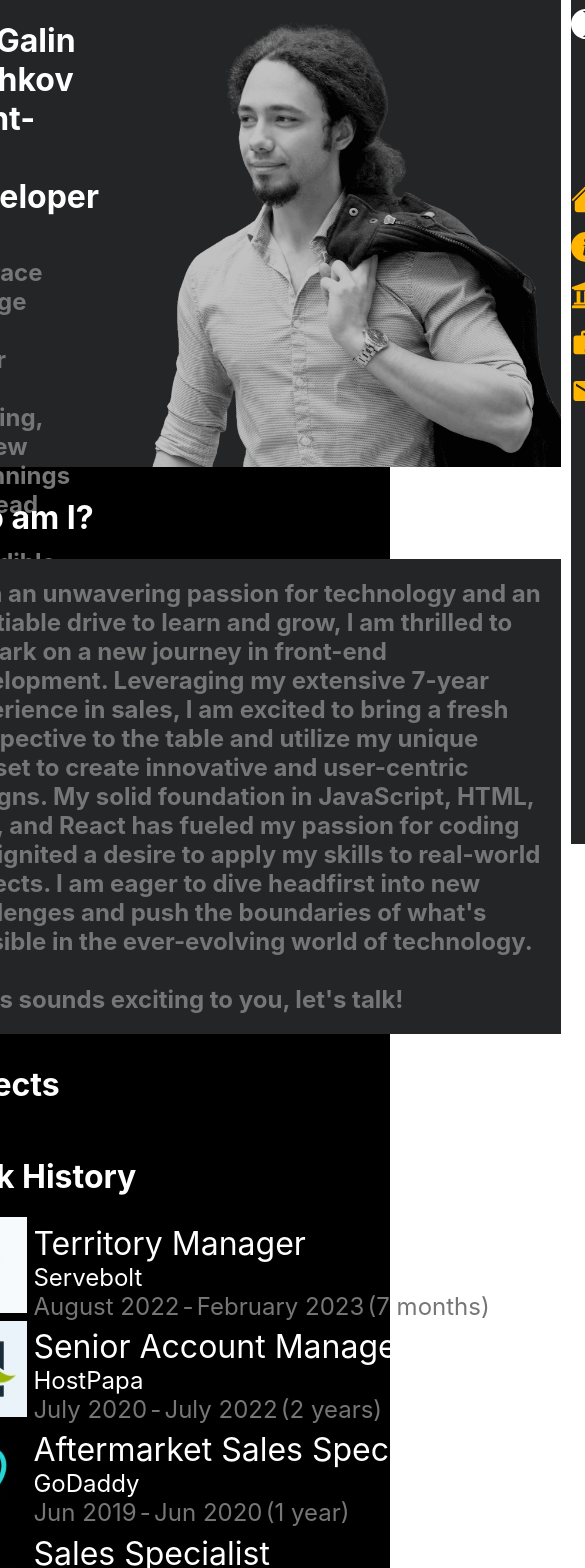
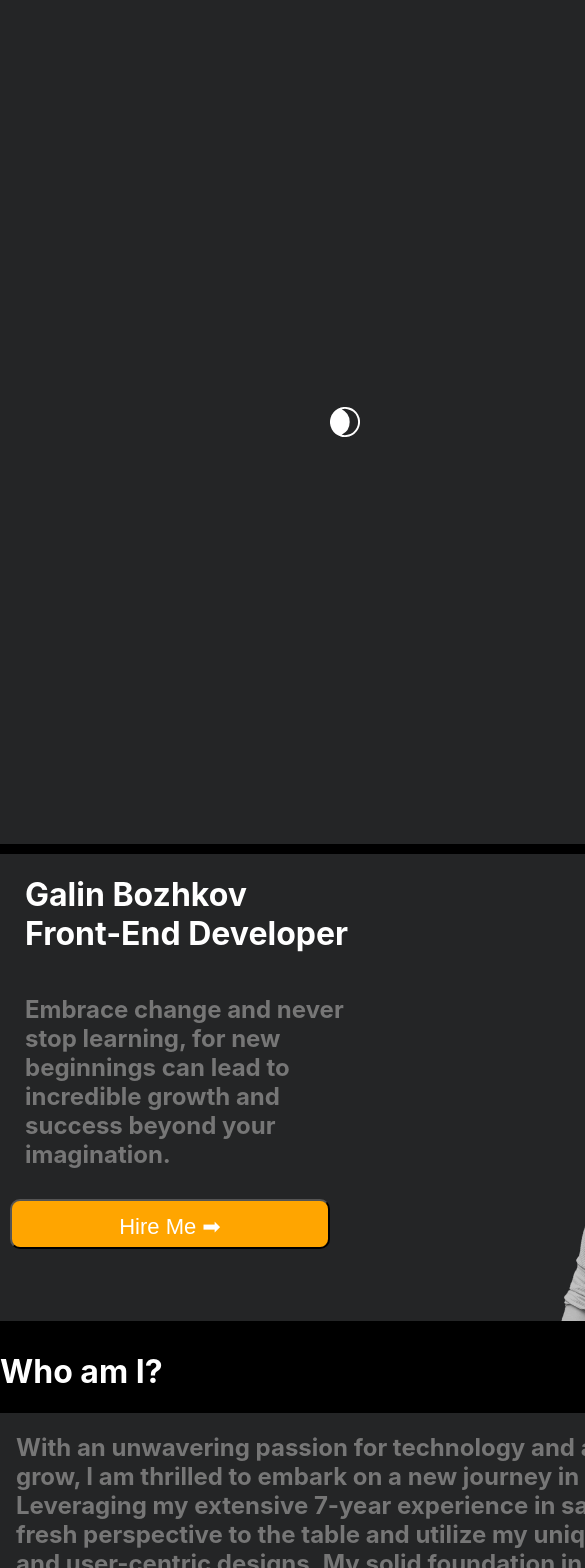
Before and after one commit to GalinB/cv-site, a React (Create React App) app: page / in a window 390 px wide. Shown: the top 1568 px of the page, 585 px wide, since content can reach past the window. Built offline with nearby package versions, Linux system fonts and the light colour scheme.

Commit message:
mobile version

```diff
--- a/public/index.html
+++ b/public/index.html
@@ -3,7 +3,8 @@
   <head>
     <meta charset="utf-8" />
     <link rel="icon" href="%PUBLIC_URL%/favicon.ico" />
-    <meta name="viewport" content="width=device-width, initial-scale=1" />
+
+    <meta name="viewport" content="width=1000, initial-scale=1" />
     <meta name="theme-color" content="#000000" />
     <meta
       name="description"
@@ -24,7 +25,7 @@
       work correctly both with client-side routing and a non-root public URL.
       Learn how to configure a non-root public URL by running `npm run build`.
     -->
-    <title>Galin Bozhkov tochka kom</title>
+    <title>Galin Bozhkov's CV site</title>
   </head>
   <body>
     <noscript>You need to enable JavaScript to run this app.</noscript>
--- a/src/components/App.css
+++ b/src/components/App.css
@@ -1,4 +1,3 @@
-
 
 .App1 {
   height: 100%;
@@ -595,3 +594,9 @@ gap: 0.2rem;
     transform: translate(0px, 0px);
   }
 }
+
+@media (max-width: 500px) {
+  .rightdiv {
+    flex-direction: row;
+  }
+}
--- a/src/components/middle1.js
+++ b/src/components/middle1.js
@@ -17,7 +17,7 @@ export default forwardRef(({ engageLaserMode, laserMode, darkMode, scrollToSecti
     >
       <div className="wrapper2">
         <h1 className={darkMode ? 'middle1h1' : 'darkMiddle1h1'}>
-          I'm Galin Bozhkov
+          Galin Bozhkov
           <br></br>
           Front-End Developer
         </h1>
--- a/src/components/templates/MainTemplate/main.template.css
+++ b/src/components/templates/MainTemplate/main.template.css
@@ -1,3 +1,4 @@
+
 .main-wrapper {
     background-color: black;
     min-height: 100%;
@@ -21,7 +22,7 @@ flex-direction: column;
 max-width: 250px;
 padding-left: 10px;
 padding-right: 5px;
- /* @TODO set min max width*/
+/* @TODO set min max width*/
 }
 
 .main-right-drower {
@@ -33,3 +34,13 @@ padding-right: 5px;
     width: auto;
     max-width: 970px;
 }
+
+@media (max-width: 500px) {
+    .main-wrapper {
+      flex-direction: column-reverse;
+    }
+    .main-right-drower {
+        width: 100%;
+        max-width: 100%;
+    }
+}
--- a/src/index.css
+++ b/src/index.css
@@ -1,4 +1,7 @@
-html,
+html {
+  min-width: 1100px;
+}
+
 body,
 #root {
   width: 100%;
```
